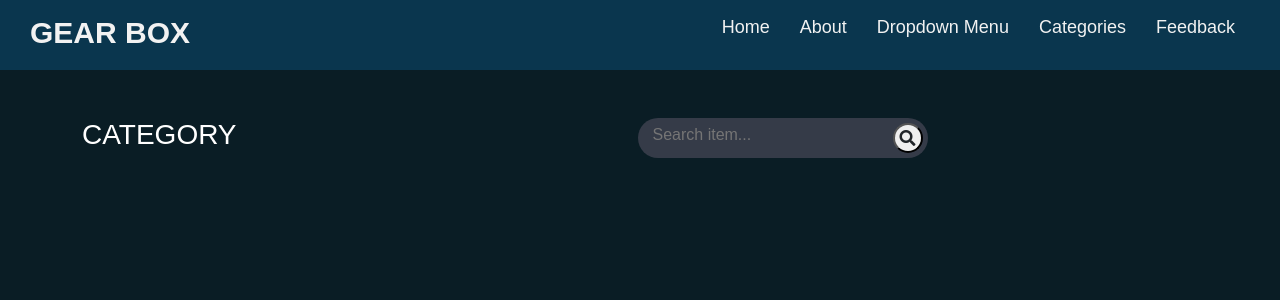
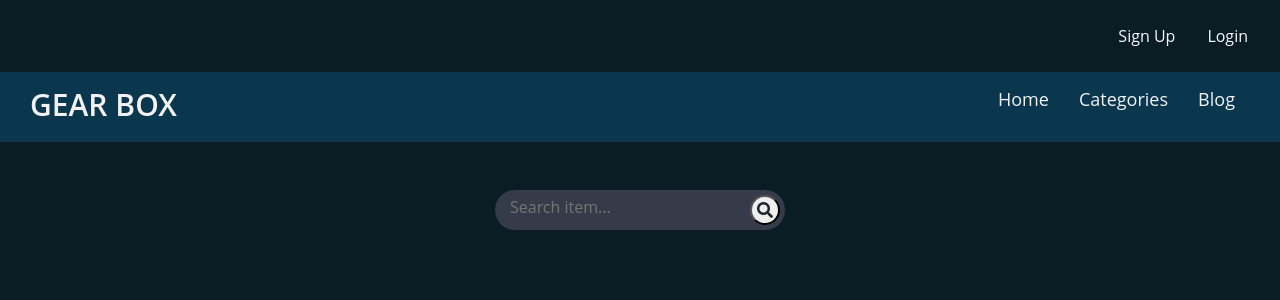
Before and after one commit to habib789/Django-ecommerce, a Django app: page /2/1/ in a window 1280 px wide. Shown: the top 300 px of the page. Run offline with Django 3.2, Linux system fonts and the light colour scheme; data comes from the database, SQL or seed files in the repository; both versions use the stored data as it was after the commit; some libraries are stand-ins or nearby versions.

Commit message:
requirements added

```diff
--- a/accounts/admin.py
+++ b/accounts/admin.py
@@ -1 +1,7 @@
 from django.contrib import admin
+from django.contrib.auth.admin import UserAdmin
+from django.contrib.auth.models import User
+
+UserAdmin.list_display = ('username', 'email', 'first_name', 'is_active', 'last_login', 'is_staff')
+admin.site.unregister(User)
+admin.site.register(User, UserAdmin)
--- a/accounts/views.py
+++ b/accounts/views.py
@@ -27,6 +27,12 @@ class SignUp(CreateView):
     success_url = reverse_lazy('accounts:login')
     template_name = 'accounts/signup.html'
 
+    def form_valid(self, form):
+        self.object = form.save(commit=False)
+        self.object.is_active = False
+        self.object.save()
+        return super().form_valid(form)
+
 
 class ProfileView(LoginRequiredMixin, DetailView):
     model = User
--- a/ecom/templates/ecom/cart.html
+++ b/ecom/templates/ecom/cart.html
@@ -63,10 +63,10 @@
             </div>
             {% else %}
             <div class="col-md-8">
-                <p class="alert alert-secondary">
+                <div class="alert alert-warning">
                     <i class="fas fa-info text-info mr-2"></i>
                     Your cart is empty
-                </p>
+                </div>
                 <a href="{% url 'products:product_list' %}" class="btn btn-info">Continue Shopping</a>
             </div>
             {% endif %}
--- a/ecom/templates/ecom/product_list.html
+++ b/ecom/templates/ecom/product_list.html
@@ -1,27 +1,28 @@
 {% extends 'base.html' %}
 {% block content %}
 
-<div class="col-md-3">
-    <h3>CATEGORY</h3>
-</div>
-
-<div class="col-md-9">
+<div class="col-md-9 mx-auto">
     {% include 'ecom/search_item.html' %}
     <div class="container-fluid mt-5">
         <div class="row">
-            {% if product_list %}
-                {% for pro in product_list %}
+            {% if page_obj %}
+            {% for pro in page_obj %}
             <div class="col-xs-6 col-sm-6 col-md-4 col-xl-3 mb-2" style="border-left:1px solid #17a2b8;">
                 <figure class="figure">
                     <img class="figure-img img-fluid" src="{{ pro.image.url }}" alt="">
                     <figcaption>
-                                <a class="text-decoration-none text-light" href="{% url 'products:product_detail' slug=pro.slug  %}">
+                        <a class="text-decoration-none text-light"
+                           href="{% url 'products:product_detail' slug=pro.slug  %}">
                             <div class="ms-2">
                                 <h6>{{ pro.title }}</h6>
                                 <h5>Price {{ pro.price }} BDT</h5>
                             </div>
                         </a>
-                                <a href="{% url 'products:add_to_cart' pk=pro.pk %}" class="btn btn-info btn-block nice-btn text-light">add to cart</a>
+
+                        <a href="{% url 'products:add_to_cart' pk=pro.pk %}"
+                           class="btn btn-info btn-block nice-btn text-light">
+                            add to cart
+                        </a>
                     </figcaption>
                 </figure>
             </div>
--- a/ecom/urls.py
+++ b/ecom/urls.py
@@ -1,5 +1,5 @@
 from django.urls import path
-from .views import (add_to_cart, CartView, Checkout,
+from .views import (CartView, Checkout, add_to_cart,
                     remove_from_cart, reduce_from_cart, Checkout,
                     ProductDetailView, item_search, product_view)
 
@@ -8,10 +8,10 @@ app_name = 'products'
 urlpatterns = [
     # path('', ProductView.as_view(), name='product_list'),
     path('', product_view, name='product_list'),
-    path('<int:pk>/<str:p_or_c>/', product_view, name='product_list'),
+    path('<int:pk>/<str:p_or_c>/', product_view, name='cat_product'),
     path('item_search/', item_search, name='item_search'),
     path('products/details/<str:slug>/', ProductDetailView.as_view(), name='product_detail'),
-    path('<int:pk>/add_to_cart/', add_to_cart, name='add_to_cart'),
+    path('<int:pk>/add_to_cart', add_to_cart, name='add_to_cart'),
     path('cart/', CartView.as_view(), name='cart'),
     path('checkout/', Checkout.as_view(), name='checkout'),
     path('cart/<int:pk>/remove/', remove_from_cart, name='remove_from_cart'),
--- a/ecom/views.py
+++ b/ecom/views.py
@@ -11,11 +11,12 @@ from django.core.mail import EmailMultiAlternatives
 from django.conf import settings
 from django.template.loader import render_to_string
 from django.utils.html import strip_tags
+from django.core.paginator import Paginator
 
 
-class ProductView(ListView):
-    model = Product
-    paginate_by = 8
+# class ProductView(ListView):
+#     model = Product
+#     paginate_by = 8
 
 
 def product_view(request, pk=None, p_or_c=None):
@@ -33,7 +34,10 @@ def product_view(request, pk=None, p_or_c=None):
             product_list += product
     else:
         product_list = []
-    return render(request, 'ecom/product_list.html', {'product_list': product_list})
+    paginator = Paginator(product_list, 5)
+    page_number = request.GET.get('page')
+    page_obj = paginator.get_page(page_number)
+    return render(request, 'ecom/product_list.html', {'page_obj': page_obj})
 
 
 class ProductDetailView(DetailView):
--- a/static/css/custom.css
+++ b/static/css/custom.css
@@ -351,3 +354,66 @@ box-shadow: none;
     border-radius: 50%;
     text-decoration:none;
 }
+
+
+
+*{
+  margin: 0;
+  padding: 0;
+  font-family: "Open Sans",sans-serif;
+}
+
+
+.pagination{
+  text-align: center;
+}
+
+.pagination a{
+  text-decoration:none;
+  margin: 5px 1px;
+  display: inline-block;
+  width: 60px;
+  background: #2c3e50;
+  height: 60px;
+  line-height: 60px;
+  color: #fff;
+  font-weight: 600;
+  transition: 0.3s;
+  position: relative;
+  padding-right: 26px;
+}
+.prev,.next{
+  padding-right: 12px !important;
+  font-size: 20px;
+}
+.pagination a:hover{
+  color: #e74c3c;
+}
+
+.active{
+  color: #e74c3c !important;
+}
+
+.prev{
+  border-radius: 30px 0 0 30px;
+}
+
+.next{
+  border-radius: 0 30px 30px 0;
+}
+
+.pagination a::before,.pagination a:after{
+  content: "";
+  position: absolute;
+  border-top: 30px solid transparent;
+  border-bottom: 30px solid transparent;
+}
+.num::before,.next::before{
+  border-right: 20px solid #2c3e50;
+  right: 100%;
+}
+
+.num:after,.prev:after{
+  border-right: 20px solid #f1f1f1;
+  right: 0;
+}
--- a/templates/base.html
+++ b/templates/base.html
@@ -16,6 +16,30 @@
 </head>
 
 <body>
+
+<nav>
+    <ol class="breadcrumb justify-content-end m-3">
+        {% if user.is_authenticated %}
+        <li class="nav-item">
+            <a class="nav-link text-light" href="{% url 'products:cart' %}">Cart</a>
+        </li>
+        <li class="nav-item">
+            <a class="nav-link text-light" href="{% url 'accounts:profile_view' username=user.username pk=user.pk %}">My Account</a>
+        </li>
+        <li class="nav-item">
+            <a class="nav-link text-light" href="{% url 'accounts:logout' %}">Logout</a>
+        </li>
+        {% else %}
+        <li class="nav-item">
+            <a class="nav-link text-light" href="{% url 'accounts:signup' %}">Sign Up</a>
+        </li>
+        <li class="nav-item">
+            <a class="nav-link text-light" href="{% url 'accounts:login' %}">Login</a>
+        </li>
+        {% endif %}
+    </ol>
+</nav>
+
 <!--<nav class="navbar navbar-expand-lg navbar-dark" style="background:#0a364e;">-->
 <!--    <a class="navbar-brand text-uppercase" href="{% url 'products:product_list' %}">-->
 <!--        <img class="bg-light img-fluid" src="{% static 'img/gbox.png' %}" height="50" width="50" alt="">-->
@@ -75,28 +99,16 @@
 
 <nav style="background:#0a364e;">
     <div class="wrapper">
-      <div class="logo"><a href="#">GEAR BOX</a></div>
+        <div class="logo"><a href="{% url 'products:product_list' %}">GEAR BOX</a></div>
         <input type="radio" name="slider" id="menu-btn">
         <input type="radio" name="slider" id="close-btn">
-      <ul class="nav-links">
+        <ul class="nav-links text-center">
             <label for="close-btn" class="btn close-btn"><i class="fas fa-times"></i></label>
-        <li><a href="#">Home</a></li>
-        <li><a href="#">About</a></li>
-        <li>
-          <a href="#" class="desktop-item">Dropdown Menu</a>
-          <input type="checkbox" id="showDrop">
-          <label for="showDrop" class="mobile-item">Dropdown Menu</label>
-          <ul class="drop-menu">
-            <li><a href="#">Drop menu 1</a></li>
-            <li><a href="#">Drop menu 2</a></li>
-            <li><a href="#">Drop menu 3</a></li>
-            <li><a href="#">Drop menu 4</a></li>
-          </ul>
-        </li>
+            <li><a href="{% url 'products:product_list' %}">Home</a></li>
             <li>
                 <a href="#" class="desktop-item">Categories</a>
                 <input type="checkbox" id="showMega">
-          <label for="showMega" class="mobile-item">Mega Menu</label>
+                <label for="showMega" class="mobile-item">Categories</label>
                 <div class="mega-box">
                     <div class="content">
                         <div class="row">
@@ -105,7 +117,8 @@
                         {% for cat in categories %}
                         <div class="row">
                             <header>
-                    <a class="text-decoration-none" href="{% url 'products:product_list' p_or_c='p' pk=cat.pk %}">
+                                <a class="text-decoration-none"
+                                   href="{% url 'products:cat_product' p_or_c='p' pk=cat.pk %}">
                                     {{ cat.name }}
                                 </a>
                             </header>
@@ -113,7 +126,8 @@
                             {% for sub_cat in cat.sub_cat.all %}
                             <ul class="mega-links">
                                 <li>
-                      <a class="text-decoration-none" href="{% url 'products:product_list' p_or_c='c' pk=sub_cat.pk %}">
+                                    <a class="text-decoration-none"
+                                       href="{% url 'products:cat_product' p_or_c='c' pk=sub_cat.pk %}">
                                         {{sub_cat.name}}
                                     </a>
                                 </li>
@@ -121,28 +135,10 @@
                             {% endfor %}
                         </div>
                         {% endfor %}
-<!--              <div class="row">-->
-<!--                <header>Email Services</header>-->
-<!--                <ul class="mega-links">-->
-<!--                  <li><a href="#">Personal Email</a></li>-->
-<!--                  <li><a href="#">Business Email</a></li>-->
-<!--                  <li><a href="#">Mobile Email</a></li>-->
-<!--                  <li><a href="#">Web Marketing</a></li>-->
-<!--                </ul>-->
-<!--              </div>-->
-<!--              <div class="row">-->
-<!--                <header>Security services</header>-->
-<!--                <ul class="mega-links">-->
-<!--                  <li><a href="#">Site Seal</a></li>-->
-<!--                  <li><a href="#">VPS Hosting</a></li>-->
-<!--                  <li><a href="#">Privacy Seal</a></li>-->
-<!--                  <li><a href="#">Website design</a></li>-->
-<!--                </ul>-->
-<!--              </div>-->
                     </div>
                 </div>
             </li>
-        <li><a href="#">Feedback</a></li>
+            <li class="nav-item"><a href="{% url 'blog:blog' %}">Blog</a></li>
         </ul>
         <label for="menu-btn" class="btn menu-btn"><i class="fas fa-bars"></i></label>
     </div>
@@ -201,6 +197,7 @@
 
 
 
+
 </script>
 {% block js %}{% endblock %}
 </body>
```
Also changed, not shown: other parts of ecom/templates/ecom/product_list.html (+40 -20 lines), other parts of static/css/custom.css (+15 -12 lines), requirements.txt (added, +30 -0 lines), db.sqlite3. Lines whose indentation alone changed are shown as unchanged.
